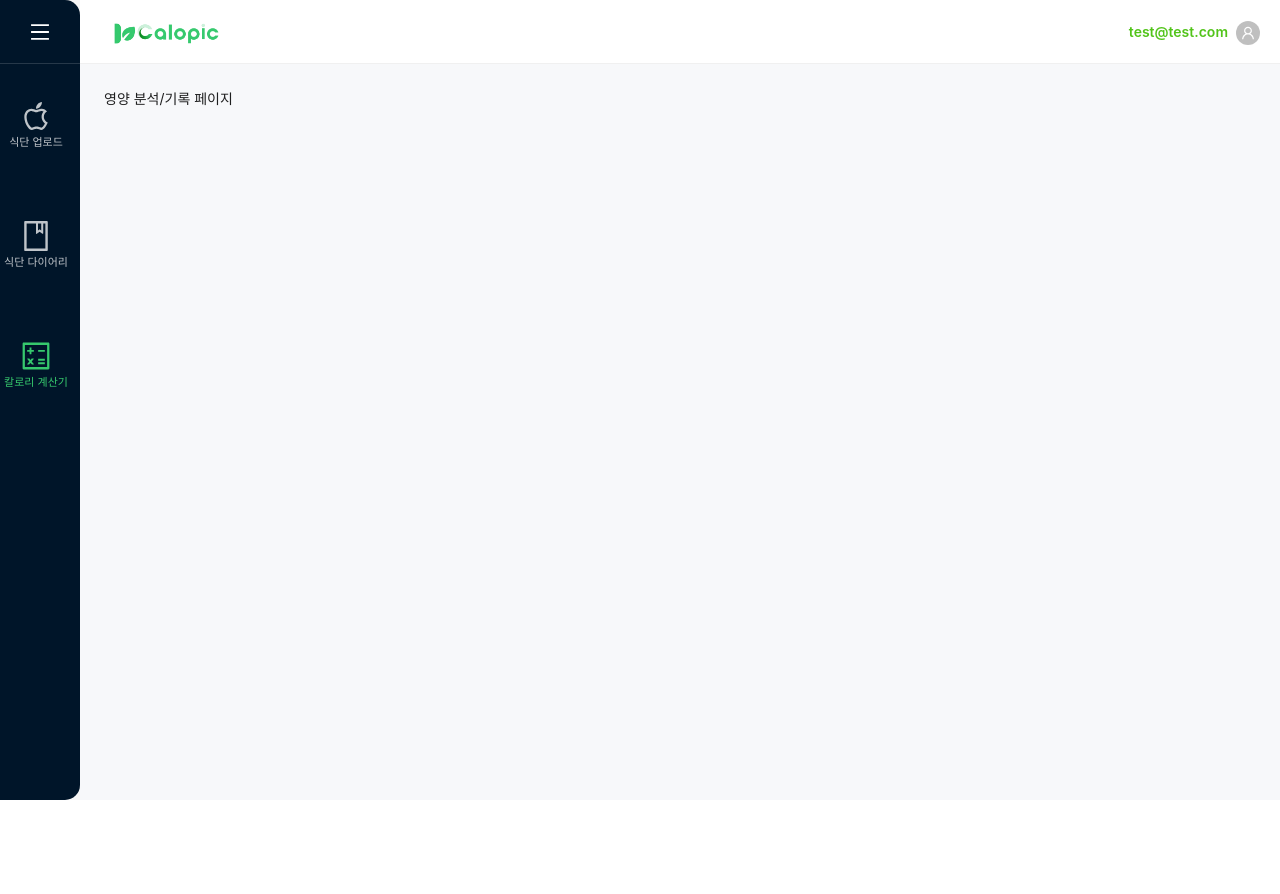
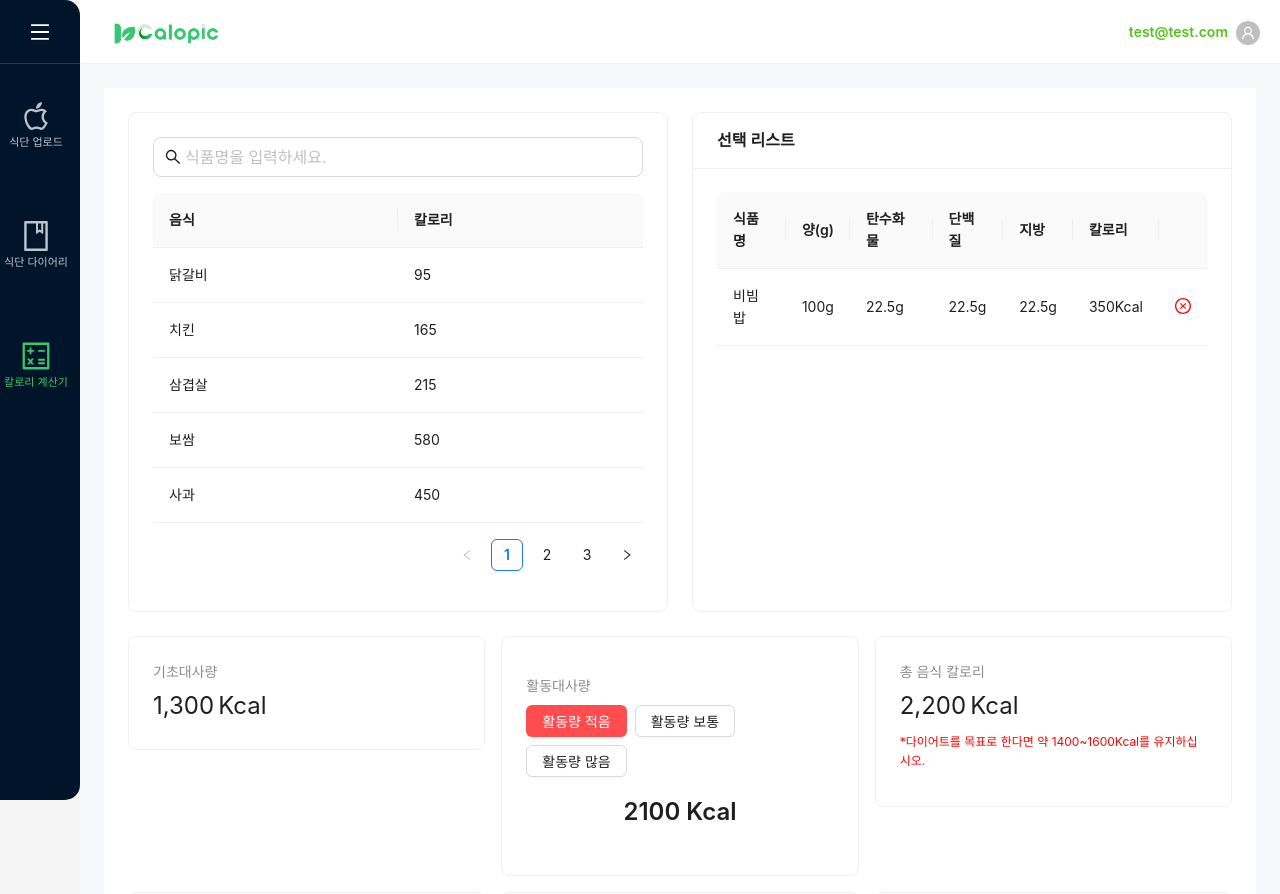
Before and after one commit to Sseonga/calopic, a React (Create React App) app in the folder calopic/frontend/: page /calculator in a window 1280 px wide. Shown: the top 894 px of the page. Before the commit the page ends 800 px from the top, so only its background shows below. Built offline with nearby package versions, Linux system fonts and the light colour scheme.

Commit message:
Calculator jsx and css has added

```diff
--- /dev/null
+++ b/calopic/frontend/src/pages/calculator/PageCalculator.css
@@ -0,0 +1,54 @@
+/* 페이지 전체를 감싸는 div의 스타일 */
+.calculator-page {
+    padding: 24px;
+    background-color: #ffffff;
+}
+
+/* 상단 카드들의 높이를 동일하게 맞추기 위한 스타일 */
+.fill-height-card {
+    height: 100%;
+}
+
+/* 식품 검색 결과 테이블의 위쪽 여백 */
+.search-results-table {
+    margin-top: 16px;
+}
+
+/* 선택 리스트의 삭제 아이콘 스타일 */
+.delete-icon {
+    color: red;
+    cursor: pointer;
+    font-size: 16px;
+}
+
+/* 카드 내 작은 제목 스타일 (예: 활동대사량) */
+.card-title {
+    margin-bottom: 8px;
+    font-weight: 500;
+    color: rgba(0, 0, 0, 0.45);
+}
+
+/* 활동대사량 카드의 칼로리 헤더 스타일 */
+.activity-kcal-header {
+    text-align: center;
+    margin-top: 16px;
+    font-size: 24px;
+    font-weight: 600;
+}
+
+/* 카드 안의 빨간색 경고/안내 문구 스타일 */
+.warning-text {
+    color: red;
+    margin-top: 8px;
+    font-size: 12px;
+}
+
+/* ⭐️ 중간 영역(칼로리 정보)의 위쪽 여백 */
+.calorie-info-row {
+    margin-top: 24px;
+}
+
+/* ⭐️ 하단 영역(영양소 정보)의 위쪽 여백 */
+.macro-info-row {
+    margin-top: 16px;
+}
--- a/calopic/frontend/src/pages/calculator/PageCalculator.jsx
+++ b/calopic/frontend/src/pages/calculator/PageCalculator.jsx
@@ -1,5 +1,161 @@
-import React from "react";
+import React, { useState } from 'react'; // ⭐️ 1. useState를 import합니다.
+import { Input, Table, Card, Col, Row, Statistic, Button, Space } from 'antd';
+import { SearchOutlined, CloseCircleOutlined } from '@ant-design/icons';
+import './PageCalculator.css';
 
-export default function PageCalculator() {
-  return <div>영양 분석/기록 페이지</div>;
-}
+// --- 임시 데이터 ---
+const foodData = [
+  { key: '1', name: '닭갈비', calories: 95 },
+  { key: '2', name: '치킨', calories: 165 },
+  { key: '3', name: '삼겹살', calories: 215 },
+  { key: '4', name: '보쌈', calories: 580 },
+  { key: '5', name: '사과', calories: 450 },
+  { key: '6', name: '계란', calories: 95 },
+  { key: '7', name: '닭가슴살', calories: 165 },
+  { key: '8', name: '현미밥', calories: 215 },
+  { key: '9', name: '비빔밥', calories: 580 },
+  { key: '10', name: '불고기', calories: 450 },
+];
+
+const PageCalculator = () => {
+  // ⭐️ 2. 선택된 음식 목록을 '기억'할 state를 만듭니다.
+  const [selectedFoods, setSelectedFoods] = useState([
+    // 처음에는 비빔밥이 선택된 상태로 시작
+    { key: 'initial-1', name: '비빔밥', amount: '100g', carbs: '22.5g', protein: '22.5g', fat: '22.5g', calories: '350Kcal' },
+  ]);
+
+  // ⭐️ 3. 선택 리스트에 음식을 '추가'하는 함수를 만듭니다.
+  const handleAddFood = (food) => {
+    // 추가할 새로운 음식 객체를 만듭니다. (key는 중복되지 않게 현재 시간으로)
+    const newFood = {
+      key: Date.now(), // 고유한 key 생성
+      name: food.name,
+      amount: '100g', // 기본값
+      carbs: '22.5g', // 실제로는 계산된 값이 들어가야 합니다.
+      protein: '22.5g',
+      fat: '22.5g',
+      calories: `${food.calories}Kcal`,
+    };
+
+    // 기존 목록(...selectedFoods)에 새로운 음식(newFood)을 추가하여 state를 업데이트합니다.
+    setSelectedFoods([...selectedFoods, newFood]);
+  };
+
+  // ⭐️ 4. 선택 리스트에서 음식을 '삭제'하는 함수를 만듭니다.
+  const handleDeleteFood = (keyToDelete) => {
+    // 삭제할 key와 다른 key를 가진 음식들만 남겨 새로운 배열을 만듭니다.
+    const updatedFoods = selectedFoods.filter(food => food.key !== keyToDelete);
+    // 걸러진 새로운 배열로 state를 업데이트합니다.
+    setSelectedFoods(updatedFoods);
+  };
+
+  const selectedColumns = [
+    { title: '식품명', dataIndex: 'name', key: 'name' },
+    { title: '양(g)', dataIndex: 'amount', key: 'amount' },
+    { title: '탄수화물', dataIndex: 'carbs', key: 'carbs' },
+    { title: '단백질', dataIndex: 'protein', key: 'protein' },
+    { title: '지방', dataIndex: 'fat', key: 'fat' },
+    { title: '칼로리', dataIndex: 'calories', key: 'calories' },
+    {
+      title: '',
+      key: 'action',
+      // ⭐️ 5. 삭제 버튼에 onClick 이벤트를 연결합니다.
+      render: (text, record) => (
+          <CloseCircleOutlined
+              className="delete-icon"
+              onClick={() => handleDeleteFood(record.key)}
+          />
+      ),
+    },
+  ];
+
+  return (
+      <div className="calculator-page">
+        <Row gutter={[24, 24]}>
+          <Col xs={24} lg={12}>
+            <Card className="fill-height-card">
+              <Input
+                  placeholder="식품명을 입력하세요."
+                  prefix={<SearchOutlined />}
+                  size="large"
+              />
+              <Table
+                  dataSource={foodData}
+                  columns={[
+                    { title: '음식', dataIndex: 'name', key: 'name' },
+                    { title: '칼로리', dataIndex: 'calories', key: 'calories' },
+                  ]}
+                  pagination={{ pageSize: 5, total: 14, showSizeChanger: false }}
+                  className="search-results-table"
+                  // ⭐️ 6. 음식 목록의 각 행을 클릭했을 때 handleAddFood 함수를 실행합니다.
+                  onRow={(record) => ({
+                    onClick: () => handleAddFood(record),
+                  })}
+              />
+            </Card>
+          </Col>
+          <Col xs={24} lg={12}>
+            <Card title="선택 리스트" className="fill-height-card">
+              <Table
+                  // ⭐️ 7. dataSource를 고정된 데이터가 아닌, 우리가 만든 state로 변경합니다.
+                  dataSource={selectedFoods}
+                  columns={selectedColumns}
+                  pagination={false}
+              />
+            </Card>
+          </Col>
+        </Row>
+
+        {/* --- 중간 영역: 칼로리 정보 --- */}
+        {/* ⭐️ style 속성을 className으로 변경 */}
+        <Row gutter={[16, 16]} className="calorie-info-row">
+          <Col xs={24} sm={8}>
+            <Card>
+              <Statistic title="기초대사량" value={1300} suffix="Kcal" />
+            </Card>
+          </Col>
+          <Col xs={24} sm={8}>
+            <Card>
+              <p className="card-title">활동대사량</p>
+              <Space wrap>
+                <Button type="primary" danger>활동량 적음</Button>
+                <Button>활동량 보통</Button>
+                <Button>활동량 많음</Button>
+              </Space>
+              <h2 className="activity-kcal-header">2100 Kcal</h2>
+            </Card>
+          </Col>
+          <Col xs={24} sm={8}>
+            <Card>
+              <Statistic title="총 음식 칼로리" value={2200} suffix="Kcal" />
+              <p className="warning-text">*다이어트를 목표로 한다면 약 1400~1600Kcal를 유지하십시오.</p>
+            </Card>
+          </Col>
+        </Row>
+
+        {/* --- 하단 영역: 영양소 정보 --- */}
+        {/* ⭐️ style 속성을 className으로 변경 */}
+        <Row gutter={[16, 16]} className="macro-info-row">
+          <Col xs={24} sm={8}>
+            <Card>
+              <Statistic title="총 단백질" value={50} suffix="g" />
+              <p className="warning-text">*약 100g의 단백질을 더 섭취하기를 권장합니다.</p>
+            </Card>
+          </Col>
+          <Col xs={24} sm={8}>
+            <Card>
+              <Statistic title="총 탄수화물" value={150} suffix="g" />
+              <p className="warning-text">*탄수화물의 비율을 낮추기를 권장합니다.</p>
+            </Card>
+          </Col>
+          <Col xs={24} sm={8}>
+            <Card>
+              <Statistic title="총 지방" value={100} suffix="g" />
+            </Card>
+          </Col>
+        </Row>
+      </div>
+  );
+};
+
+export default PageCalculator;
```
